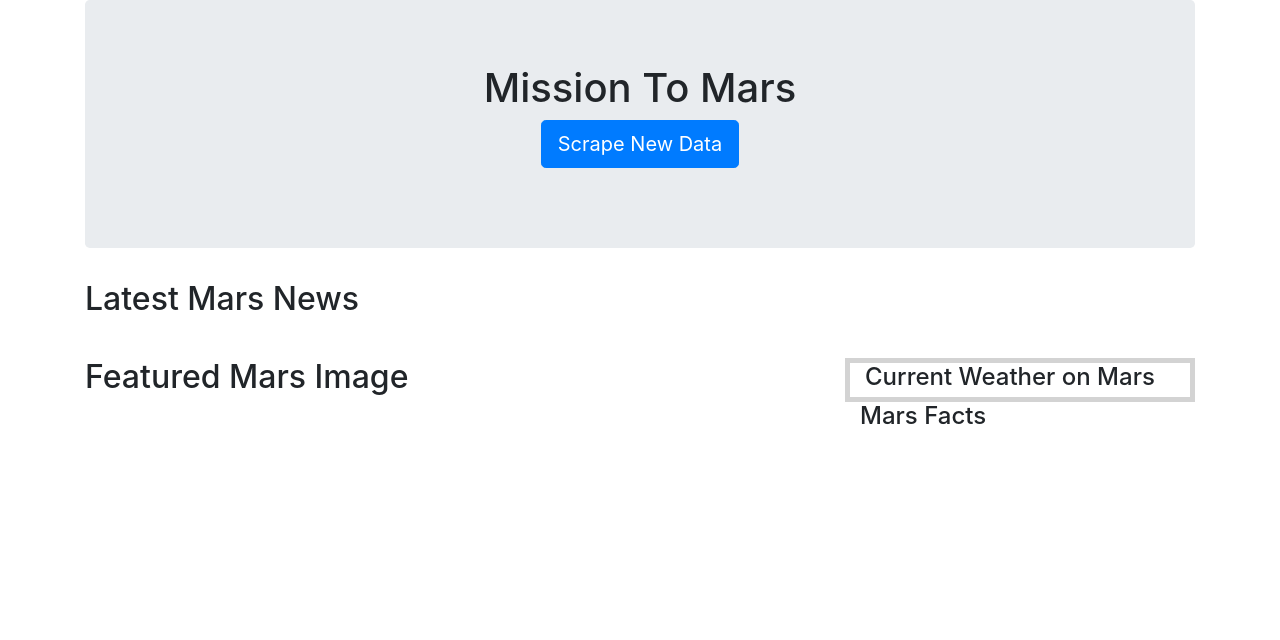
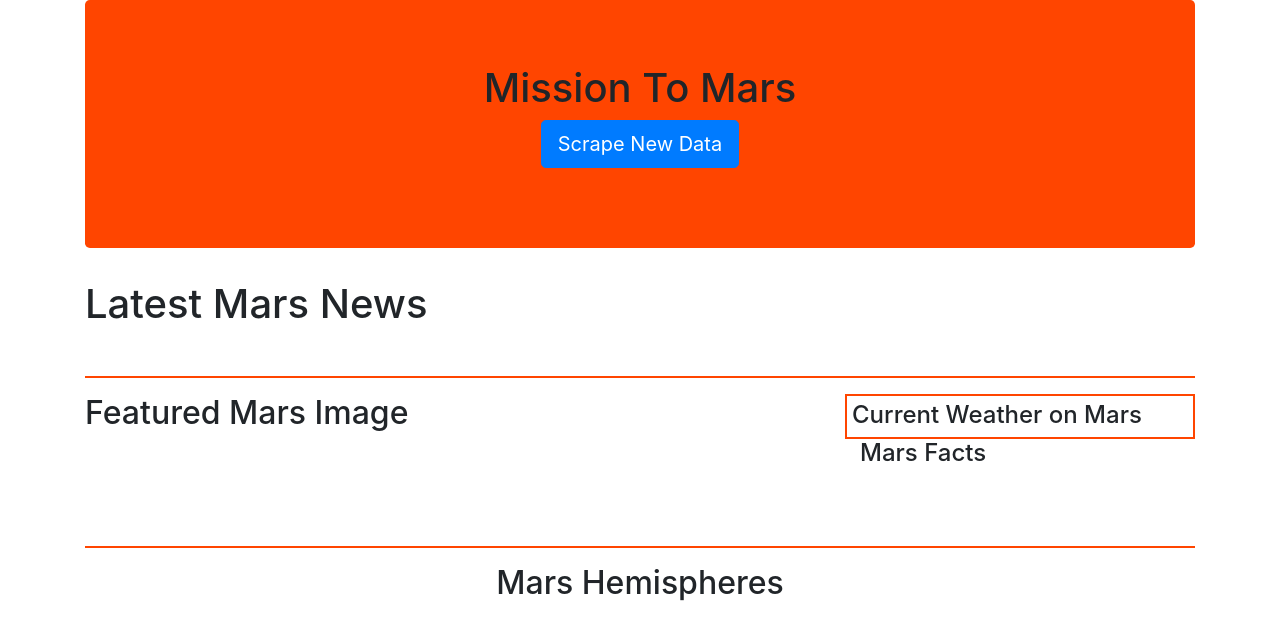
Before and after one commit to RickCavalla/web-scraping-challenge, a Flask app: page / in a window 1280 px wide. Shown: the top 640 px of the page. Run offline with Flask 2, Linux system fonts and the light colour scheme; data that the repository does not hold is empty; some libraries are stand-ins or nearby versions.

Commit message:
Final updates

```diff
--- a/static/css/style.css
+++ b/static/css/style.css
@@ -1,4 +1,24 @@
+/* Mars colored stylings */
+
+.mars-bg {
+    background-color: orangered
+}
+
+.mars-hr {
+    border: 1px solid orangered
+}
+
 .div-border {
-    border: 5px solid lightgray;
+    border: 2px solid orangered;
+    padding: 5px
+}
+
+/* Give weather tweet a bit less of column... */
+.div-h33 {
     height: 33%
 }
+
+/* ...and facts table a bit more of column */
+.div-h67 {
+    height: 67%
+}
--- a/templates/index.html
+++ b/templates/index.html
@@ -7,13 +7,13 @@
   <meta http-equiv="X-UA-Compatible" content="ie=edge">
   <title>Mission To Mars</title>
   <link rel="stylesheet" href="https://maxcdn.bootstrapcdn.com/bootstrap/4.3.1/css/bootstrap.min.css">
-  <link rel="stylesheet" href="static/css/style.css">
+  <link rel="stylesheet" href="../static/css/style.css">
 </head>
 
 <body>
   <div class="container">
 
-    <div class="jumbotron text-center">
+    <div class="jumbotron text-center mars-bg">
       <h1>Mission To Mars</h1>
       <p><a class="btn btn-primary btn-lg" href="/scrape" role="button">Scrape New Data</a></p>
     </div>
@@ -21,9 +21,10 @@
     <!-- Mars Web Page -->
     <div class="row">
       <div class="col-md-12">
-        <h2>Latest Mars News</h2><br>
+        <h1>Latest Mars News</h1><br>
         <h4>{{mars.news_title}}</h4>
         <small>{{mars.news_p}}</small>
+        <hr class="mars-hr"></hr>
       </div>
     </div>
     <div class="row">
@@ -32,15 +33,27 @@
         <img class="img-fluid" src="{{mars.featured_img_url}}">
       </div>
       <div class="col-md-4">
-        <div class="col-md-12 div-border">
-        <h4>Current Weather on Mars</h4><br>
+        <div class="col-md-12 div-border div-h33">
+        <h4>Current Weather on Mars</h4>
         <small>{{mars.mars_weather}}</small>
         </div>
-        <div class="col-md-12">
-        <h4>Mars Facts</h4><br>
-        {{mars.facts_html|safe}}
+        <div class="col-md-12 div-h67">
+        <h4>Mars Facts</h4>
+        <small>{{mars.facts_html|safe}}</small><br><br>
         </div>
       </div>
+    </div>
+    <div class="row">
+      <div class="col-md-12 text-center">
+        <hr class="mars-hr">
+        <h2>Mars Hemispheres</h2>
+      </div>
+      {% for hemisphere in mars.hemisphere_image_urls %}
+      <div class="col-md-6 div-border">
+          <img class="img-fluid" src="{{hemisphere.img_url}}">
+          <h4>{{hemisphere.title}}</h4>
+      </div>
+      {% endfor %}
     </div>
 
   </div>
```
Also changed, not shown: app.py (+10 -3 lines), scrape_mars.py (+50 -15 lines), Webpage_Screenshot_001.png (added), Webpage_Screenshot_002.png (added), Webpage_Screenshot_003.png (added), Webpage_Screenshot_004.png (added), 1 other file.
